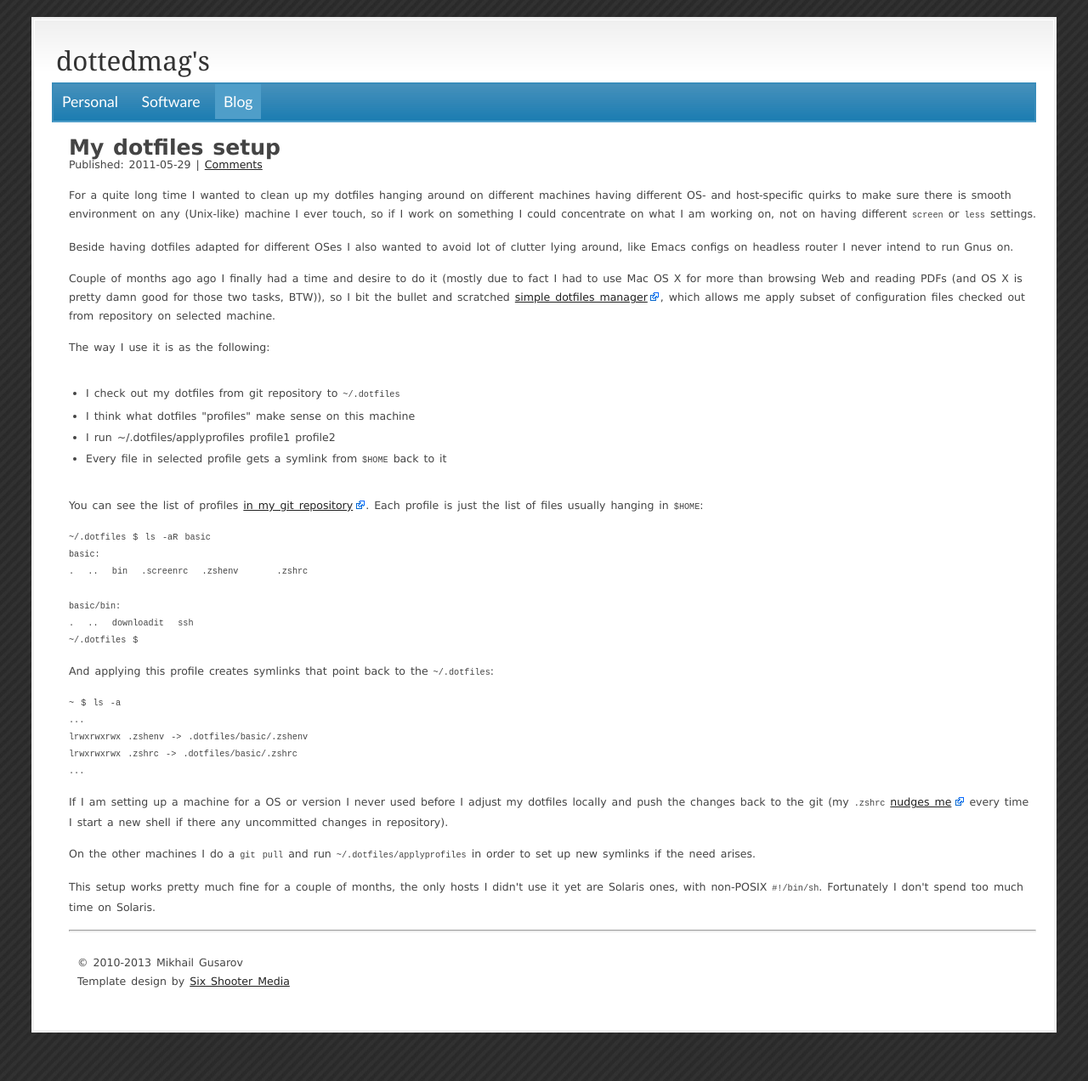
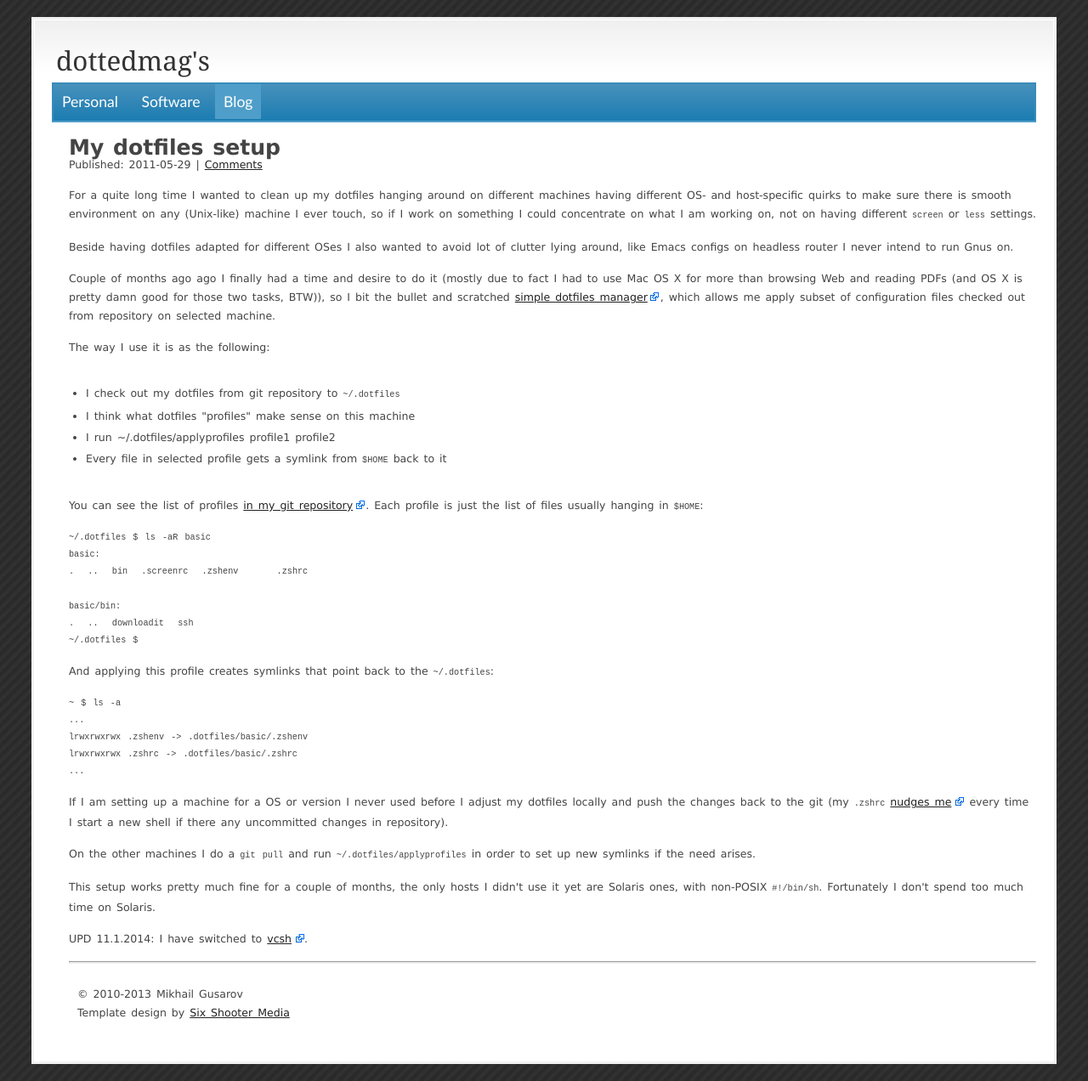
Before and after one commit to dottedmag/dottedmag.net, a Jekyll site: the page built from _posts/2011-05-29-dotfiles-setup.html, in a window 1280 px wide. Shown: the whole page at 85% size. Built offline with Jekyll 4.4.1, drawn with Linux system fonts in a browser that asks for light colours; Markdown is read by kramdown in place of the engine named in the settings; comment, search, counter and statistics services are not loaded; before the commit the page ends 1235 px from its top, so only the background shows below that.

Commit message:
Note that I have switched from applyprofiles to vcsh

```diff
--- a/_posts/2011-05-29-dotfiles-setup.html
+++ b/_posts/2011-05-29-dotfiles-setup.html
@@ -76,3 +76,6 @@ lrwxrwxrwx .zshrc -> .dotfiles/basic/.zshrc
   non-POSIX <tt>#!/bin/sh</tt>. Fortunately I don't spend too much time on
   Solaris.
 </p>
+<p>
+  UPD 11.1.2014: I have switched to <a href="https://github.com/RichiH/vcsh">vcsh</a>.
+</p>
```
